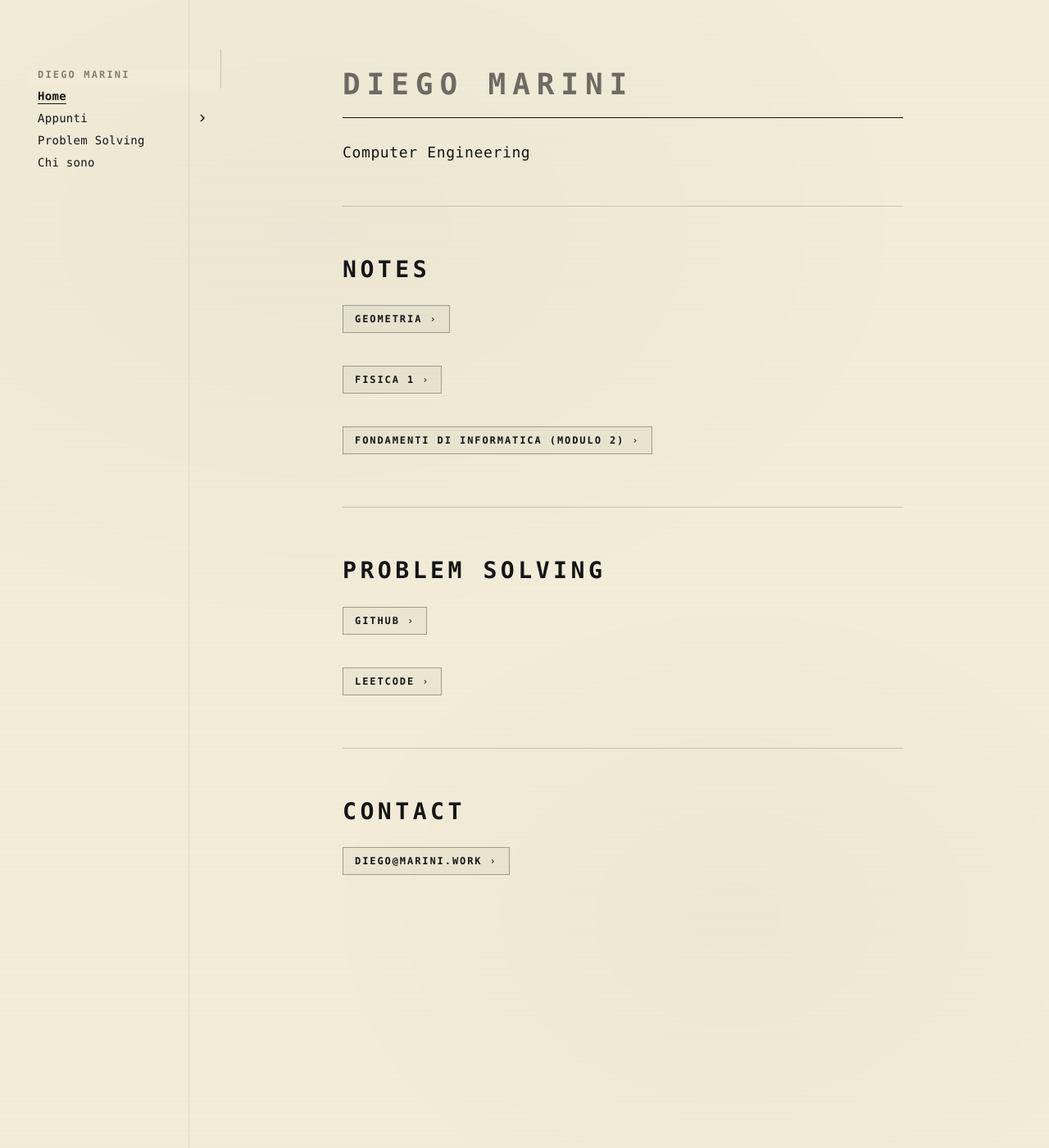
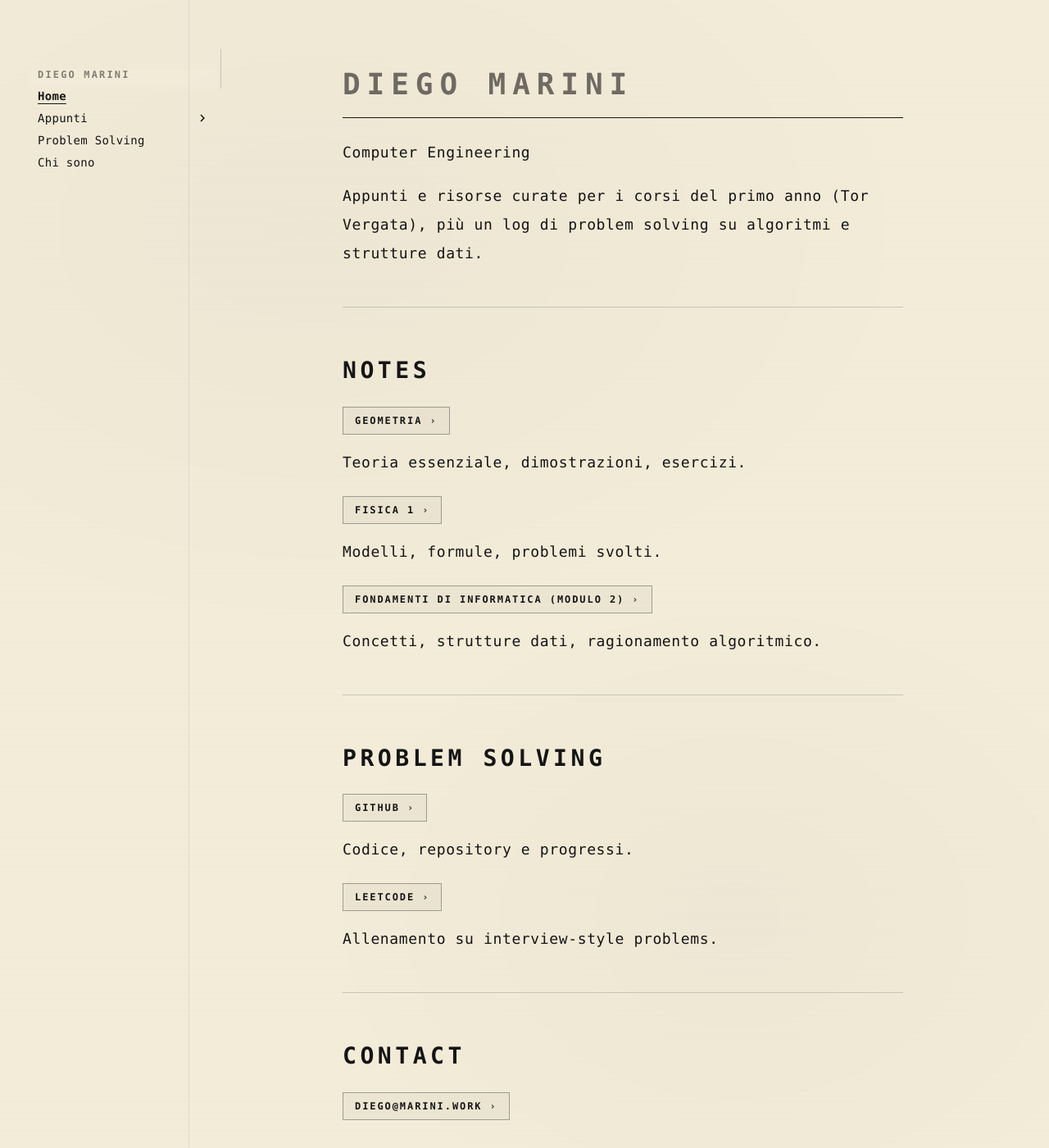
Before and after one commit to diego-marini/marini-notes, an MkDocs documentation site: the page built from docs/index.md, in a window 1280 px wide and 1400 px high. Shown: the whole window at 82% size. Built offline with MkDocs 1.6.1 and Material for MkDocs 9.7.7, drawn with Linux system fonts in a browser that asks for light colours.

Commit message:
Update welcoming homepage

```diff
--- a/docs/index.md
+++ b/docs/index.md
@@ -1,26 +1,31 @@
 # Diego Marini
 
 Computer Engineering
+
+Appunti e risorse curate per i corsi del primo anno (Tor Vergata), più un log di problem solving su algoritmi e strutture dati.
 
 ---
 
 ## Notes
 
 <a class="cta" href="geometria/">Geometria</a>
+Teoria essenziale, dimostrazioni, esercizi.
 
 <a class="cta" href="fisica/">Fisica 1</a>
+Modelli, formule, problemi svolti.
 
 <a class="cta" href="fondamenti/">Fondamenti di Informatica (Modulo 2)</a>
+Concetti, strutture dati, ragionamento algoritmico.
 
 ---
 
 ## Problem Solving
 
-<a class="cta" href="https://github.com/diego-marini" target="_blank" rel="noopener">
-GitHub</a>
+<a class="cta" href="https://github.com/diego-marini" target="_blank" rel="noopener">GitHub</a>
+Codice, repository e progressi.
 
-<a class="cta" href="https://leetcode.com/" target="_blank" rel="noopener">
-LeetCode</a>
+<a class="cta" href="https://leetcode.com/" target="_blank" rel="noopener">LeetCode</a>
+Allenamento su interview-style problems.
 
 ---
 
```
